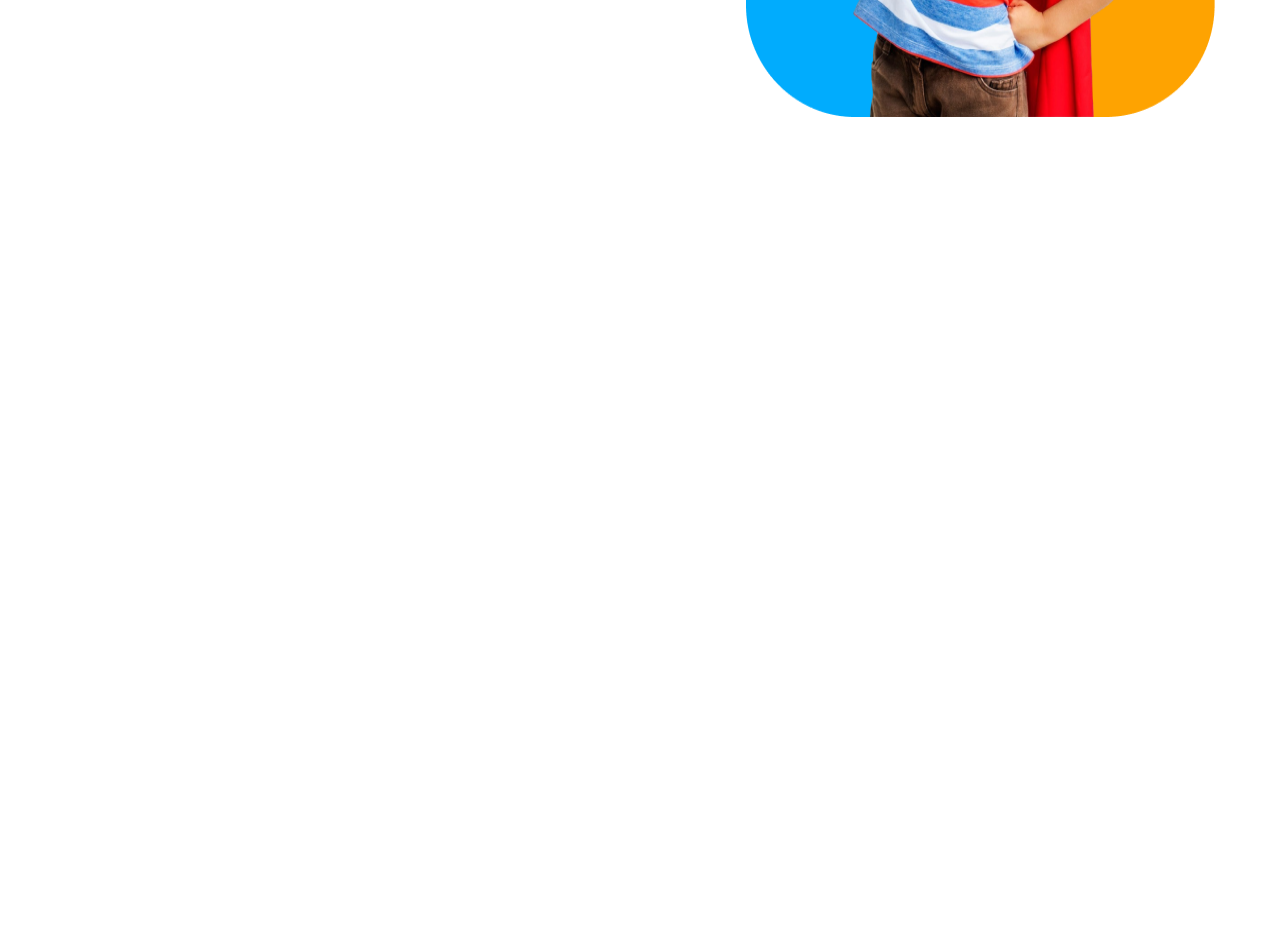
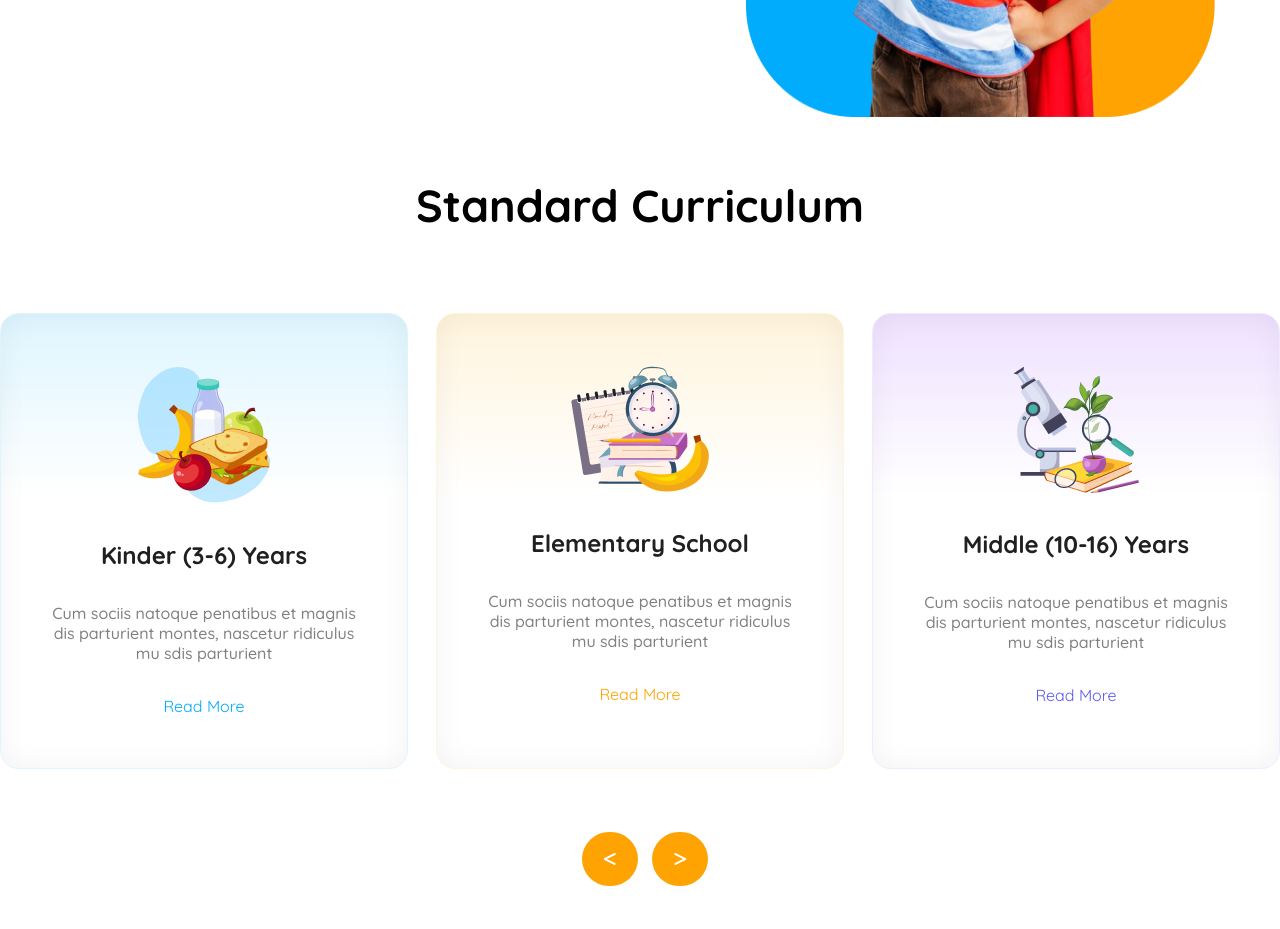
Before and after one commit to Srabonti721/kids-school, a plain HTML site: page index.html in a window 1280 px wide. Shown: the part 546-1475 px from the top of the page. Before the commit the page ends 800 px from the top, so only its background shows below. Drawn offline with Linux system fonts and the light colour scheme.

Commit message:
added curiculum section mobile and desktop responsive

```diff
--- a/index.html
+++ b/index.html
@@ -33,6 +33,7 @@
         </div>
     </header>
     <main>
+        <!-- banner section -->
         <section class=" banner display-flex">
             <div class="banner-contant">
                 <h3 class="banner-title"><span class="orang">Empowering</span><br>
@@ -43,6 +44,41 @@
             </div>
             <img src="assets/hero-kids.png" alt="">
         </section>
+        <!-- curriculum section -->
+        <section class="curriculum">
+            <h3 class="curriculum-title">Standard Curriculum</h3>
+            <div class="card-container display-flex">
+                <div class="card" id="card-1">
+                    <img src="assets/kinder.png" alt="">
+                    <h3 class="card-title">Kinder (3-6) Years</h3>
+                    <p class="card-description">Cum sociis natoque penatibus et magnis
+                        dis parturient montes, nascetur ridiculus
+                        mu sdis parturient</p>
+                    <span class="sky-blue">Read More</span>
+                </div>
+                <div class="card" id="card-2">
+                    <img src="assets/elementary.png" alt="">
+                    <h3 class="card-title">Elementary School</h3>
+                    <p class="card-description">Cum sociis natoque penatibus et magnis
+                        dis parturient montes, nascetur ridiculus
+                        mu sdis parturient</p>
+                    <span class="orang">Read More</span>
+                </div>
+                <div class="card" id="card-3">
+                    <img src="assets/middle.png" alt="">
+                    <h3 class="card-title">Middle (10-16) Years</h3>
+                    <p class="card-description">Cum sociis natoque penatibus et magnis
+                        dis parturient montes, nascetur ridiculus
+                        mu sdis parturient</p>
+                    <span class="purple">Read More</span>
+                </div>
+            </div>
+            <!--  -->
+            <div class="less-greater">
+                <span class="less"><i class="fa-solid fa-less-than"></i></span>
+                <span class="less"><i class="fa-solid fa-greater-than"></i></span>
+            </div>
+        </section>
     </main>
     <footer>
 
--- a/styles/kids.css
+++ b/styles/kids.css
@@ -6,65 +6,87 @@
     font-weight: 400;
     font-style: normal;
 }
-*{
+
+* {
     margin: 0;
     padding: 0;
 }
+
+:root {
+    --sku-blue: linear-gradient(180.00deg, rgba(222, 245, 255, 1) 0%, rgba(255, 255, 255, 0) 40%), rgba(255, 255, 255, 1);
+    --orang: linear-gradient(180.00deg, rgba(255, 244, 220, 1) 0%, rgba(255, 255, 255, 0) 40%), rgba(255, 255, 255, 1);
+    --purple: linear-gradient(180.00deg, rgba(238, 225, 255, 1) 0%, rgba(255, 255, 255, 0) 40%), rgba(255, 255, 255, 1);
+}
+
 /* shared styles */
-.display-flex{
+.display-flex {
     display: flex;
 }
-.orang{
+
+.orang {
     color: #FEA301;
 }
-.sky-blue{
+
+.sky-blue {
     color: rgba(1, 172, 253, 1);
 }
-.purple{
-  color: rgba(93, 88, 239, 1);;
+
+.purple {
+    color: rgba(93, 88, 239, 1);
+    ;
 }
-.cyan{
-    color: rgba(5, 212, 223, 1) ;
+
+.cyan {
+    color: rgba(5, 212, 223, 1);
 }
-.btn-primary{
+
+.btn-primary {
     border-radius: 12px;
-background:  rgba(17, 17, 17, 1);
+    background: rgba(17, 17, 17, 1);
     padding: 10px;
     color: white;
     font-weight: 700;
     font-size: 1.25rem;
     border: none;
+    cursor: pointer;
 }
+
 /* header styles */
-.head{
+.head {
     padding-bottom: 10px;
     justify-content: space-around;
     align-items: center;
     max-width: 1160px;
     margin: 0 auto;
 }
-.nav-logo{
+
+.nav-logo {
     justify-content: center;
     align-items: center;
     gap: 10px;
 }
-.school{
+
+.school {
     font-size: 2rem;
     font-weight: 700;
 }
-.navbar ul{
+
+.navbar ul {
     display: flex;
 
 }
-.navbar ul li{
+
+.navbar ul li {
     list-style: none;
     margin-right: 32px;
 }
-.navbar li a{
+
+.navbar li a {
     text-decoration: none;
 
 }
-.nav-btn{
+
+.nav-btn {
     font-size: 1.25rem;
     font-weight: 600;
     padding: 10px;
@@ -72,64 +94,151 @@ border: none;
     border: none;
     color: white;
     background-color: #FEA301;
+    cursor: pointer;
 }
-.menu-icon{
+
+.menu-icon {
     display: none;
 }
-/* banner section */
-.banner{
+
+/* banner styles */
+.banner {
     max-width: 1150px;
     margin: 0 auto;
-    /* border: 2px solid red; */
+
 }
-.banner-contant{
+
+.banner-contant {
     max-width: 640px;
     padding: 120px 50px 120px 0px;
 
 }
-.banner-title{
+
+.banner-title {
     font-size: 3.5rem;
     font-weight: 700;
     padding-bottom: 24px;
 }
-.banner-description{
+
+.banner-description {
     color: var(--Black, rgba(17, 17, 17, 1));
     font-size: 1.25rem;
     font-weight: 400;
     padding-bottom: 24px;
 }
 
+/* curriculum styles */
+.curriculum {
+    /* border: 2px solid red; */
+    max-width: 1440px;
+    margin: 0 auto;
+}
 
+.curriculum-title {
+    font-size: 2.8rem;
+    font-weight: 700;
+    text-align: center;
+    padding: 60px 0px 80px 0px;
+}
 
+.card-container {
+    gap: 28px;
+}
 
+.card {
+    box-sizing: border-box;
+    border: 0.94px solid rgba(222, 245, 255, 1);
+    border-radius: 18.86px;
+    box-shadow: inset 0px 0px 28.29578971862793px 0.94px rgba(0, 0, 0, 0.05);
+    background: var(--sku-blue);
+    text-align: center;
+    padding: 52px 40px 52px 40px;
+    margin-bottom: 80px;
+}
 
+#card-2 {
+    border: 0.94px solid rgba(255, 244, 220, 1);
+    box-shadow: inset 0px 0px 28.29578971862793px 0.94px rgba(0, 0, 0, 0.05);
+    background: var(--orang);
+}
 
+#card-3 {
+    border: 0.94px solid rgba(242, 232, 255, 1);
+    box-shadow: inset 0px 0px 28.29578971862793px 0.94px rgba(0, 0, 0, 0.05);
+    background: var(--purple);
+}
+
+.card-title {
+    font-weight: 700;
+    font-size: 1.5rem;
+    padding: 32px 0px 33px 0px;
+    color: rgba(32, 32, 32, 1);
+}
+
+.card-description {
+    color: rgba(128, 128, 128, 1);
+    font-size: 1rem;
+    font-weight: 500;
+    padding-bottom: 33px;
+}
+
+.less-greater {
+    text-align: center;
+    padding-bottom: 60px;
+}
+
+.less {
+    border-radius: 30px;
+    background: var(--Orange, rgba(254, 163, 1, 1));
+    color: white;
+    padding: 17px 22px;
+    margin-left: 10px;
+}
 
 
 /* responsive media mobile device */
-@media screen and (max-width:576px){
+@media screen and (max-width:576px) {
+
     .school,
     .navbar,
-   .nav-btn{
+    .nav-btn {
         display: none;
     }
-    .menu-icon{
+
+    .menu-icon {
         display: block;
     }
-    .border{
+
+    .border {
         border-bottom: 1px solid #FEA301;
     }
-.banner{
+
+    .banner {
         flex-direction: column-reverse;
     }
-.banner-contant{
+
+    .banner-contant {
         text-align: center;
         padding: 20px;
     }
+
+    .card-container {
+        flex-direction: column;
     }
+
+    .less-greater {
+        display: none;
+    }
+}
+
 /* responsive with table/desktop*/
-@media screen and (min-width:576px) and (max-width:992px){
-    .banner{
+@media screen and (min-width:576px) and (max-width:992px) {
+    .banner {
         padding: 20px;
     }
+
+    .card-container {
+        flex-wrap: wrap;
+        justify-content: center;
     }
+}
```
Lines whose indentation alone changed are shown as unchanged.
